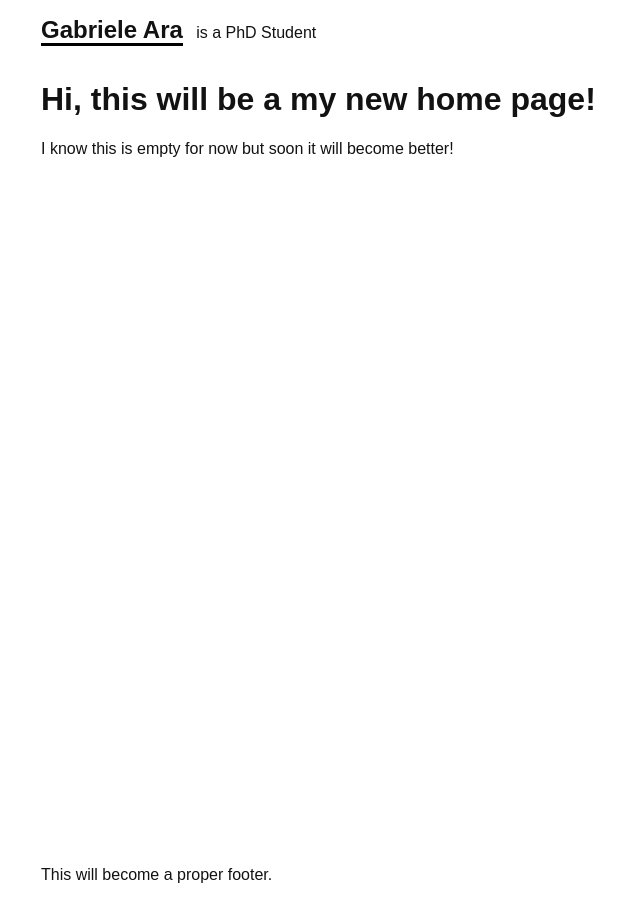
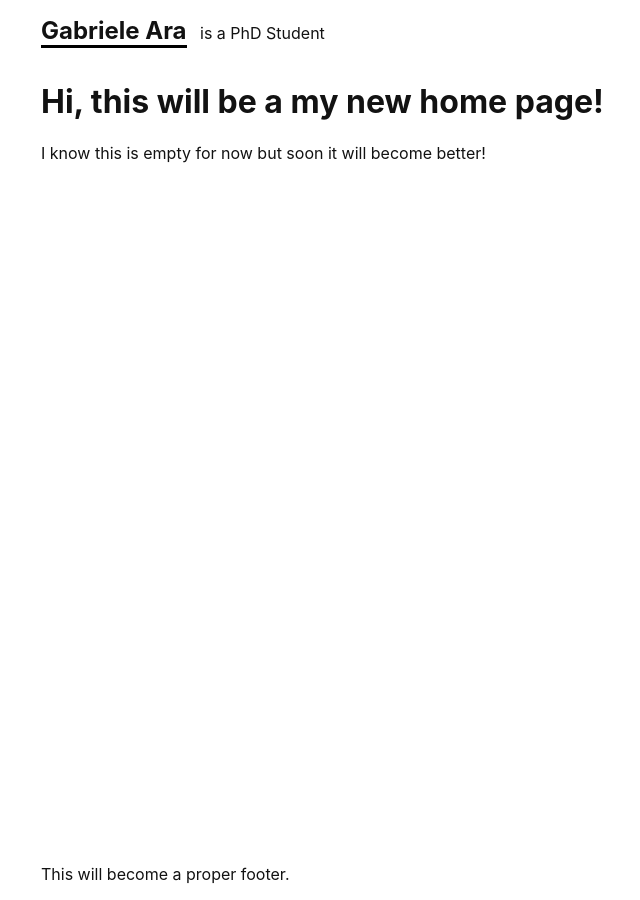
Before and after one commit to gabrieleara/gabrieleara.github.io, a Jekyll site: the page built from index.html, in a window 1280 px wide. Shown: the whole page, without its empty margins (103-743 px from the left). Built offline with Jekyll 4.4.1, drawn with Linux system fonts in a browser that asks for light colours.

Commit message:
Minor fixes colors

```diff
--- a/_sass/generic.scss
+++ b/_sass/generic.scss
@@ -57,14 +57,12 @@
 
 @import 'themes';
 
-/* Set default theme variables */
+// Set default theme variables (i.e. light theme)
 :root {
   @include theme-default;
 }
 
-// TODO: A WAY TO FORCE NOT TO USE DARK THEME/LIGHT THEME, SOME BUTTON
-
-/* Fallback to dark theme as default when dark color scheme is preferred. */
+// Fallback to dark theme as default when dark color scheme is preferred.
 @media screen and (prefers-color-scheme: dark) {
 
   :root {
@@ -72,8 +70,21 @@
   }
 }
 
+// The following two classes, when added to the <html> element
+// force the use of either one theme or the other, independently from system settings
+
+// Overrides the theme with the light theme
+:root.force-light {
+  @include theme('light');
+}
+
+// Overrides the theme with the dark theme
+:root.force-dark {
+  @include theme('dark');
+}
+
 body {
-  font-family: sans-serif;
+  font-family: Inter, sans-serif; /* TODO: fix this */
   color: var(--text);
   background-color: var(--backg);
 }
--- a/_sass/themes.scss
+++ b/_sass/themes.scss
@@ -21,7 +21,7 @@
 $dark-accent:       $color-primary-3;
 $dark-accent-light: $color-primary-0;
 
-// TODO: shadows colors
+// TODO: shadow colors
 $themes: (
   light: (
     // logo: url("../images/brand/logo_vertical.svg"),
@@ -34,7 +34,7 @@
     accent-light:   $accent-light,
     link:           $accent-light,
     hover:          $accent,
-    border:         transparent, // TODO
+    border:         transparent, // TODO: fix this?
   ),
   dark: (
     // logo: url("../images/brand/logo_vertical--invert.svg"),
```
